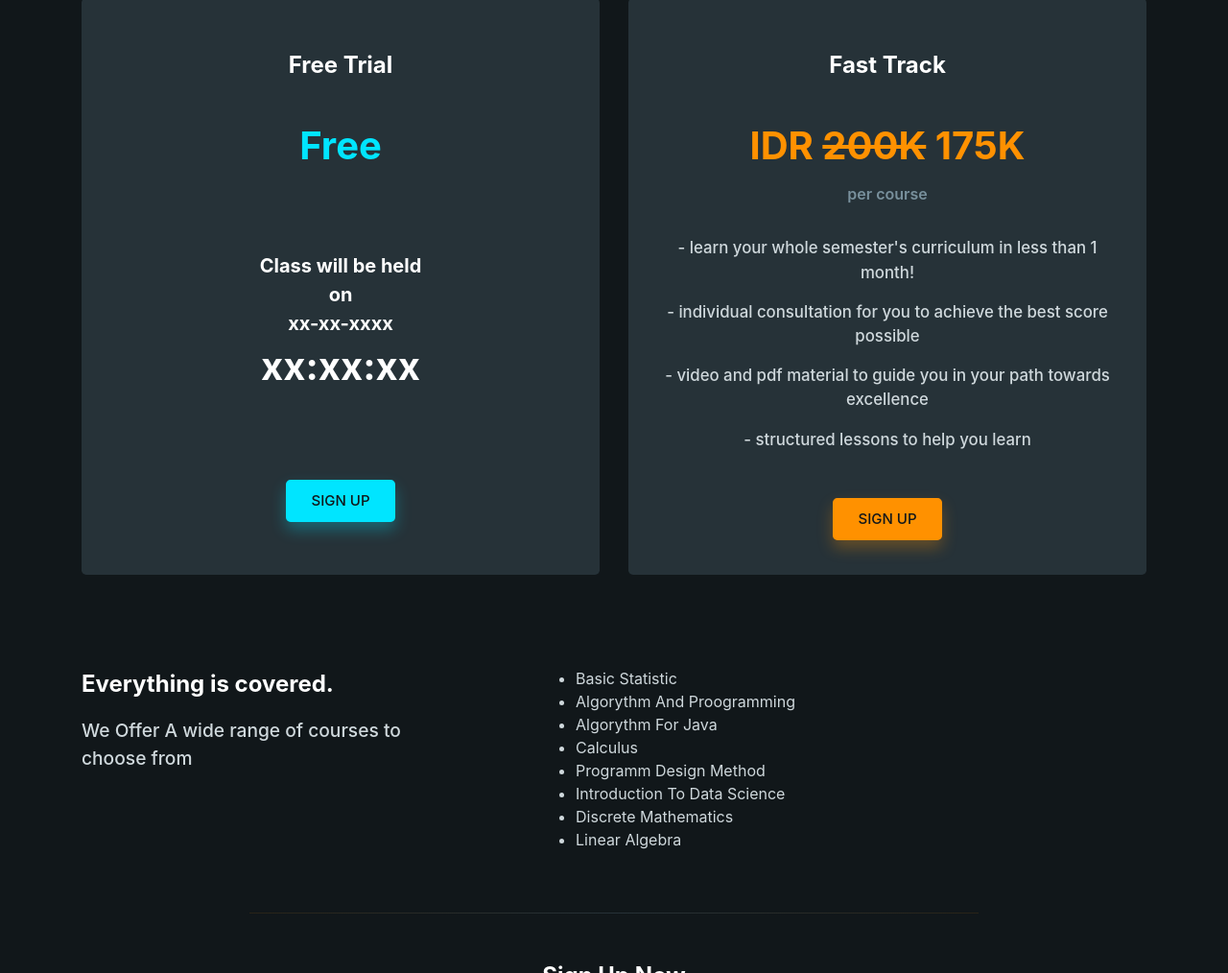
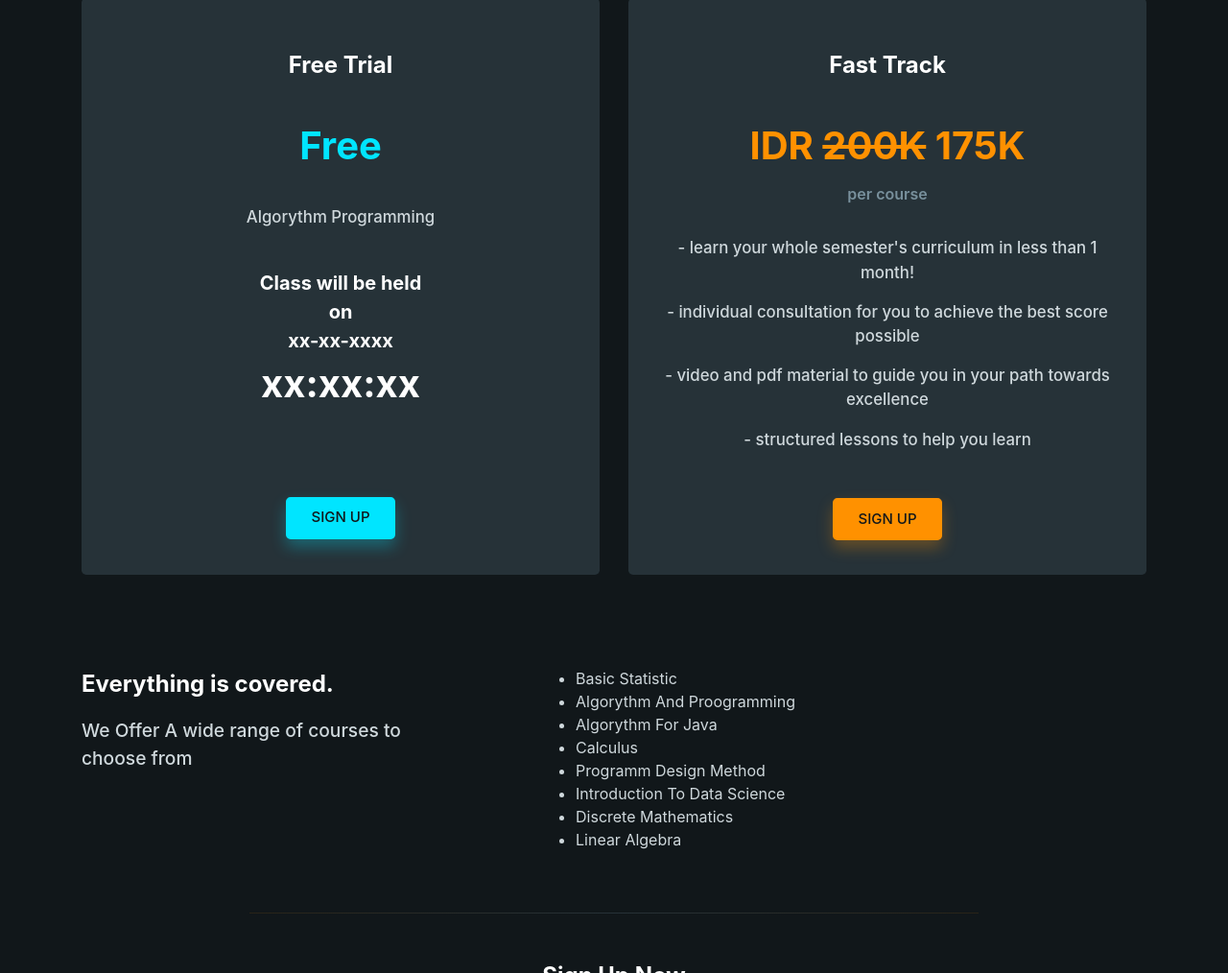
Before and after one commit to adr-ian-ba/HCI---dajar, a plain HTML site: page index.html in a window 1280 px wide. Shown: the part 2813-3827 px from the top of the page at 96% size. Drawn offline with nearby package versions, Linux system fonts and the light colour scheme; a web font is replaced by a local one.

Commit message:
add class name

```diff
--- a/index.html
+++ b/index.html
@@ -197,7 +197,7 @@
                             <h3 class="card-title pt-3">Free Trial</h3>
                             <h2 class="card-title text-info mb-0 pt-4">Free</h2>
                             <ul class="list-unstyled pricing-list">
-                                <br/>
+                                <li>Algorythm Programming</li>
                                 <br/>
                                 <h5 class="free-trial">Class will be held</h5>
                                 <h5 class="free-trial">on</h5>
```
